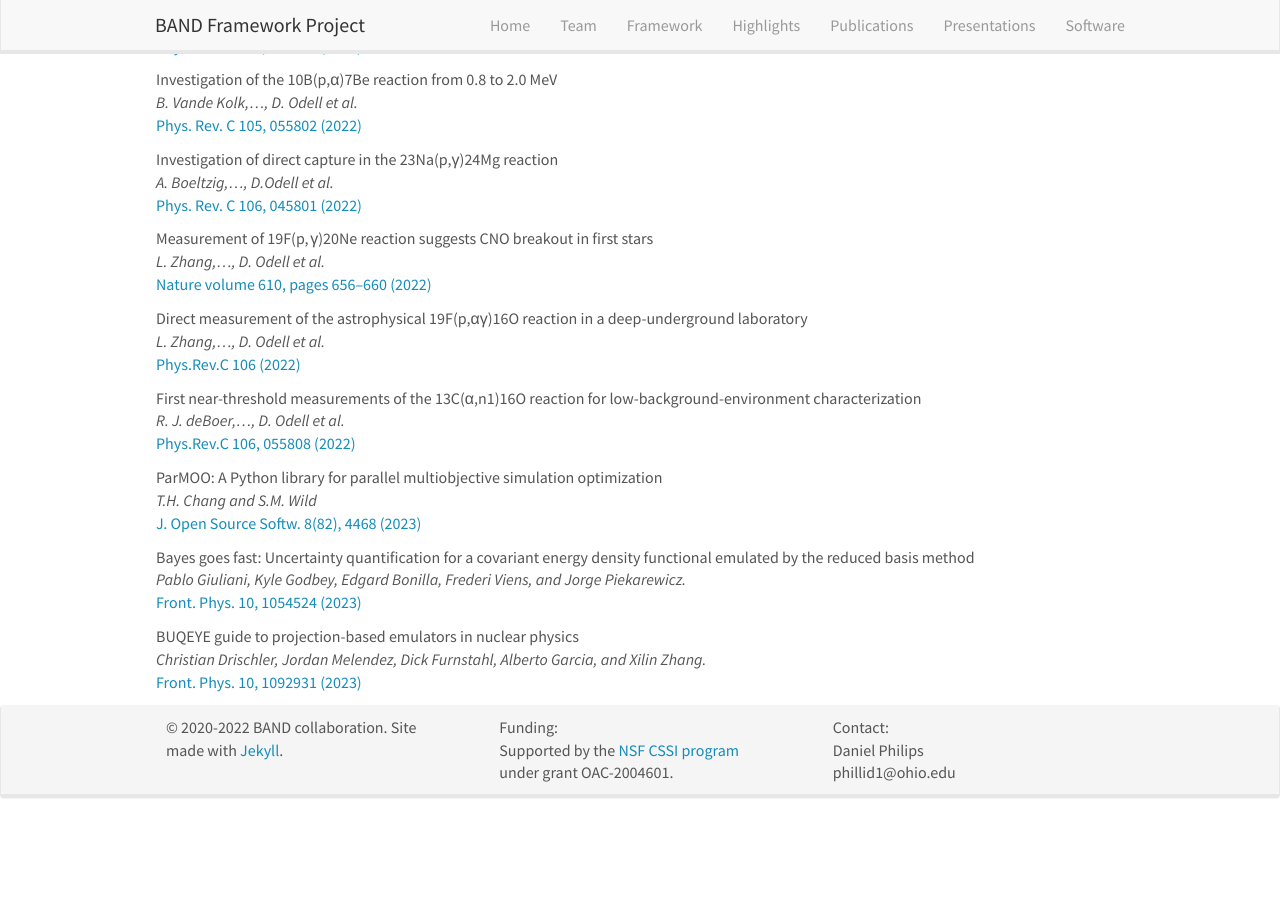
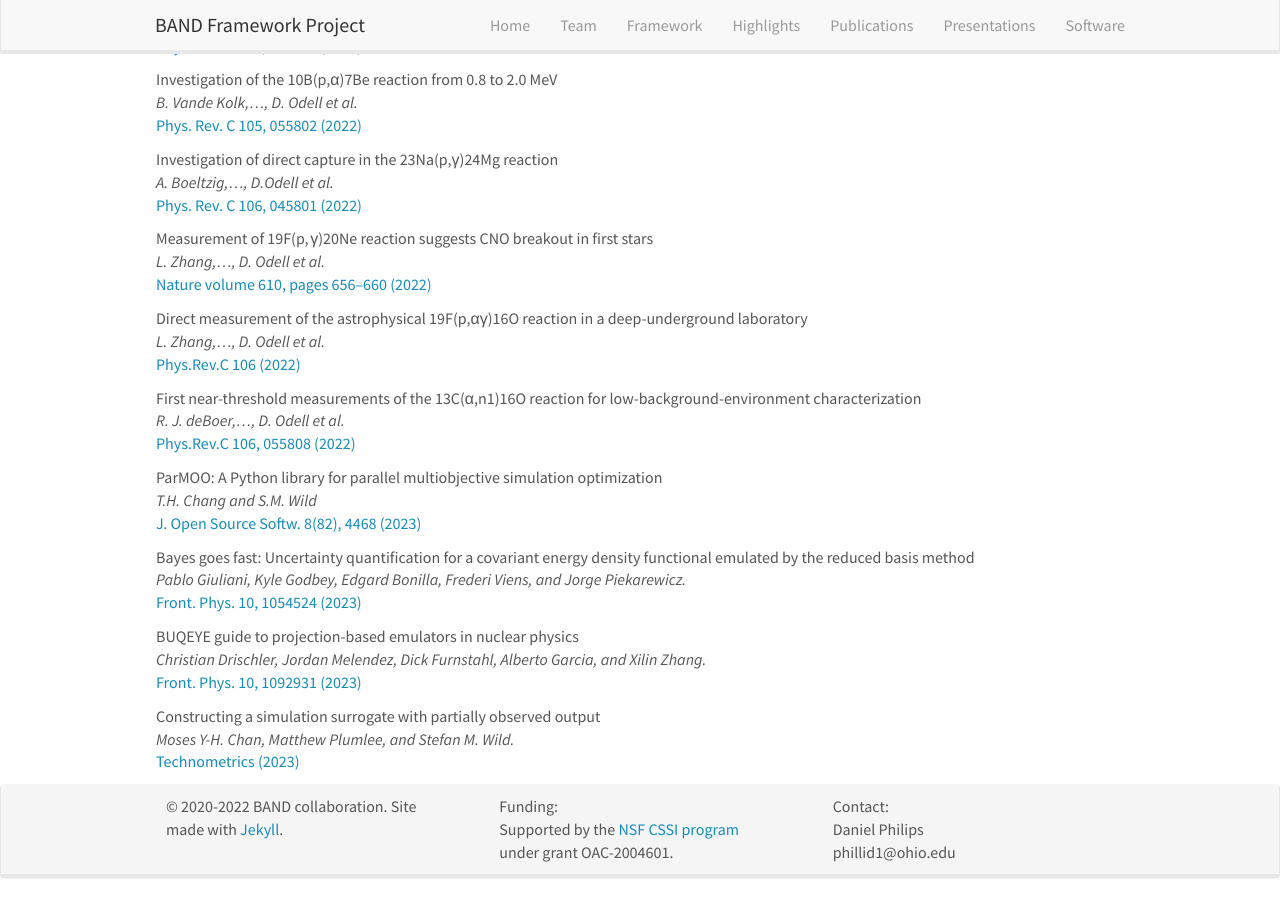
Before and after one commit to bandframework/bandframework.github.io, a Jekyll site: the page built from _pages/publications.md, in a window 1280 px wide and 900 px high, scrolled down 12718 px. Built offline with Jekyll 4.4.1, drawn with Linux system fonts in a browser that asks for light colours; nearby versions of some CDN libraries; before the commit the page ends 13538 px from its top, so only the background shows below that; some of the changed lines change nothing that is shown.

Commit message:
update publist to include surmise-PCGPwM paper

```diff
--- a/_data/publist.yml
+++ b/_data/publist.yml
@@ -633,3 +633,24 @@
     display: Front. Phys. 10, 1092931 (2023)
   highlight: 1
   news2:
+
+- title: "Constructing a simulation surrogate with partially observed output"
+  image: surmisePCGPwM.png
+  description: >
+      Gaussian process surrogates are a popular alternative to directly using computationally expensive
+      simulation models. When the simulation output consists of many responses, dimension-reduction
+      techniques are often employed to construct these surrogates. However, surrogate methods with dimension
+      reduction generally rely on complete output training data. This article proposes a new Gaussian process
+      surrogate method that permits the use of partially observed output while remaining computationally
+      efficient. The new method involves the imputation of missing values and the adjustment of the
+      covariance matrix used for Gaussian process inference. The resulting surrogate represents the available
+      responses, disregards the missing responses, and provides meaningful uncertainty quantification. The
+      proposed approach is shown to offer sharper inference than alternatives in a simulation study and a
+      case study where an energy density functional model that frequently returns incomplete output is
+      calibrated.
+  authors: Moses Y-H. Chan, Matthew Plumlee, and Stefan M. Wild.
+  link:
+    url: https://doi.org/10.1080/00401706.2023.2210170
+    display: Technometrics (2023)
+  highlight: 0
+  news2:
```
